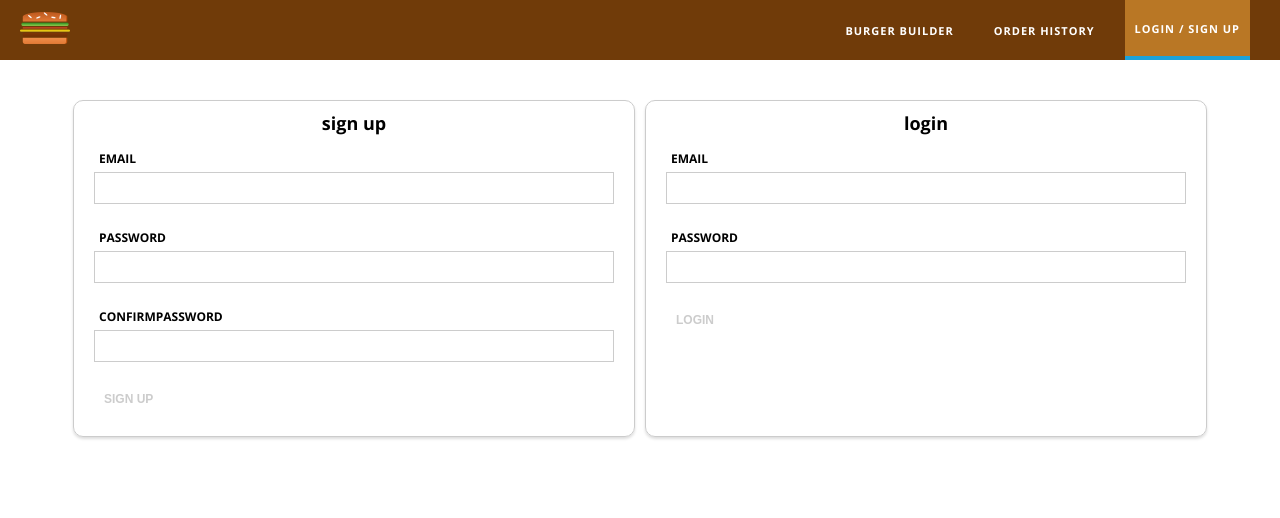
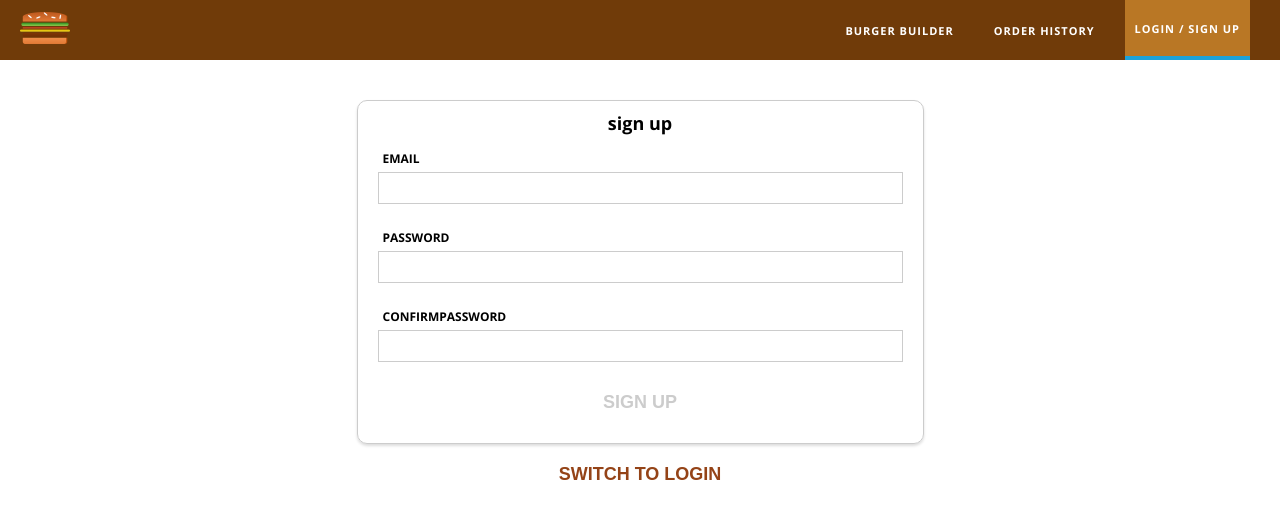
Before and after one commit to tareq-abdelhaq/burger-builder, a React (Create React App) app: page /auth in a window 1280 px wide. Shown: the top 518 px of the page. Built offline with nearby package versions, Linux system fonts and the light colour scheme.

Commit message:
handle authentication errors

```diff
--- a/src/components/UI/Button/Button.module.css
+++ b/src/components/UI/Button/Button.module.css
@@ -5,7 +5,7 @@
     margin: 1rem;
     font-weight: 700;
     text-transform: uppercase;
-    font-size: 1.2rem;
+    font-size: 1.8rem;
 }
 .Button:disabled
 {
--- a/src/containers/Auth/Auth.js
+++ b/src/containers/Auth/Auth.js
@@ -76,9 +76,11 @@ class Auth extends Component
                 }
             }
         },
+        isSignup: true,
         loginFormValid: false,
         loading: false,
-        hasError: false
+        hasError: false,
+        error: {}
     }
     checkValidity = (field,value,rules) => {
         const validity = {field: field, valid: true,inValidMessage: ""}
@@ -189,7 +191,7 @@ class Auth extends Component
 
     signupSubmitHandler = (event) => {
         event.preventDefault();
-        this.setState({loading: true})
+        this.setState({loading: true, hasError: false})
         const authData = {
             email: this.state.signupForm.email.value,
             password: this.state.signupForm.password.value,
@@ -197,18 +199,18 @@ class Auth extends Component
         }
         axiosAuth.post(`/accounts:signUp?key=${API_KEY}`,authData)
             .then((response) => {
-                this.props.authenticate(authData)
-                this.setState({loading: false})
+                this.props.authenticate(response.data)
+                this.setState({loading: false, hasError: false})
                 this.props.navigate("/")
             })
             .catch(error => {
-                this.setState({loading: false, hasError: true})
+                this.setState({loading: false, hasError: true, error: error.response.data.error})
             })
     }
 
     loginSubmitHandler = (event) => {
         event.preventDefault();
-        this.setState({loading: true})
+        this.setState({loading: true, hasError: false})
         const authData = {
             email: this.state.loginForm.email.value,
             password: this.state.loginForm.password.value,
@@ -216,16 +218,19 @@ class Auth extends Component
         }
         axiosAuth.post(`/accounts:signInWithPassword?key=${API_KEY}`,authData)
             .then(response => {
-                this.props.loginUser(authData)
+                this.props.loginUser(response.data)
                 this.setState({loading: false, hasError: false})
                 this.props.navigate("/")
             })
             .catch(error => {
-                this.setState({loading: false})
-                console.log(error.code)
+                this.setState({loading: false, hasError: true, error: error.response.data.error})
             })
     }
-
+    switchHandler = () => {
+        this.setState(prevState => {
+            return {isSignup: !prevState.isSignup, error: {},hasError: false}
+        })
+    }
     render() {
         const signupForm = this.state.signupForm
         const signupFormElements = []
@@ -249,6 +254,7 @@ class Auth extends Component
         }
 
         let content =  (<div className={classes.Auth}>
+                            {this.state.isSignup ?
                             <article className={classes.Signup}>
                                 <h3 className={classes.Header}>sign up</h3>
                                 <form>
@@ -257,8 +263,9 @@ class Auth extends Component
                                             disabled={!this.state.signupFormValid}>
                                         sign up
                                     </Button>
+                                    {this.state.hasError && <p className={classes.Error}>{this.state.error.message}</p>}
                                 </form>
-                            </article>
+                            </article> :
                             <article className={classes.Login}>
                                 <h3 className={classes.Header}>login</h3>
                                 <form>
@@ -267,15 +274,14 @@ class Auth extends Component
                                             disabled={!this.state.loginFormValid}>
                                         login
                                     </Button>
+                                    {this.state.hasError && <p className={classes.Error}>{this.state.error.message}</p>}
                                 </form>
-                            </article>
+                            </article>}
+                        <Button btnType="Danger" clicked={this.switchHandler}>switch to {this.state.isSignup ? "login" : "signup"}</Button>
                         </div>)
         if (this.state.loading)
         {
             content = <Spinner />
-        }
-        if (this.state.hasError){
-            content = <h3>something went wrong !</h3>
         }
         return content
     }
--- a/src/containers/Auth/Auth.module.css
+++ b/src/containers/Auth/Auth.module.css
@@ -1,21 +1,13 @@
 .Auth
 {
-    display: flex;
-    gap: 10px;
     width: 90%;
     margin: auto;
+    text-align: center;
 }
-.Signup
+.Signup,.Login
 {
-    flex-basis: 50%;
-    border: 1px solid #CCC;
-    border-radius: 10px;
-    padding: 10px;
-    box-shadow: 0 2px 3px #DDD;
-}
-.Login
-{
-    flex-basis: 50%;
+    width: 50%;
+    margin: auto;
     border: 1px solid #CCC;
     border-radius: 10px;
     padding: 10px;
@@ -27,3 +19,10 @@
     margin: auto;
     font-size: 1.8rem;
 }
+.Error
+{
+    font-weight: 700;
+    font-size: 1.5rem;
+    color: #f87060;
+    text-transform: uppercase;
+}
--- a/src/store/reducers/auth.js
+++ b/src/store/reducers/auth.js
@@ -1,8 +1,8 @@
 import * as actionTypes from "../actions/actionTypes"
 
 const initialState = {
-    email: "",
-    password: "",
+    token: null,
+    userId: null,
     authenticated: false
 }
 
@@ -12,15 +12,15 @@ export const auth = (state = initialState, action) =>
         case actionTypes.AUTHENTICATE_USER:
             return {
                 ...state,
-                email: action.authData.email,
-                password: action.authData.password,
+                token: action.authData.idToken,
+                userId: action.authData.localId,
                 authenticated: true
             }
         case actionTypes.LOGIN_USER:
             return {
                 ...state,
-                email: action.authData.email,
-                password: action.authData.password,
+                token: action.authData.idToken,
+                userId: action.authData.localId,
                 authenticated: true
             }
         default:
```
